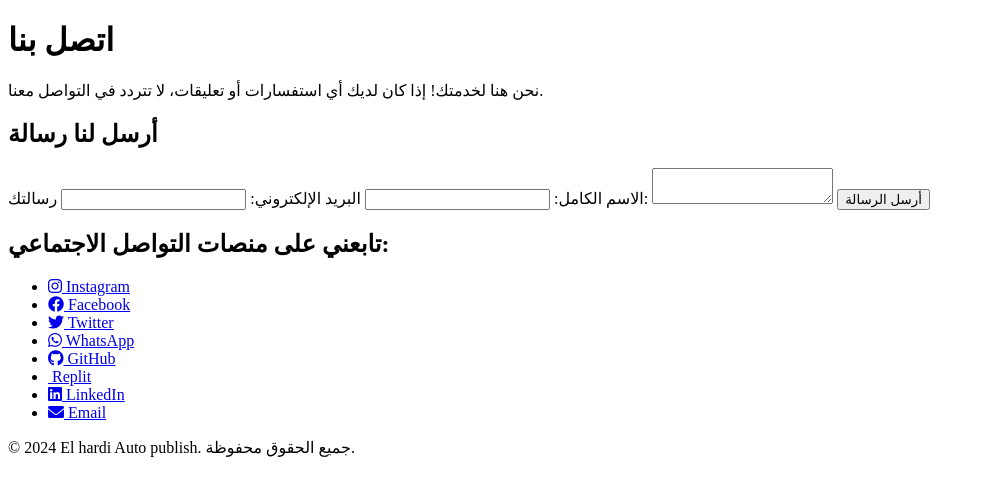
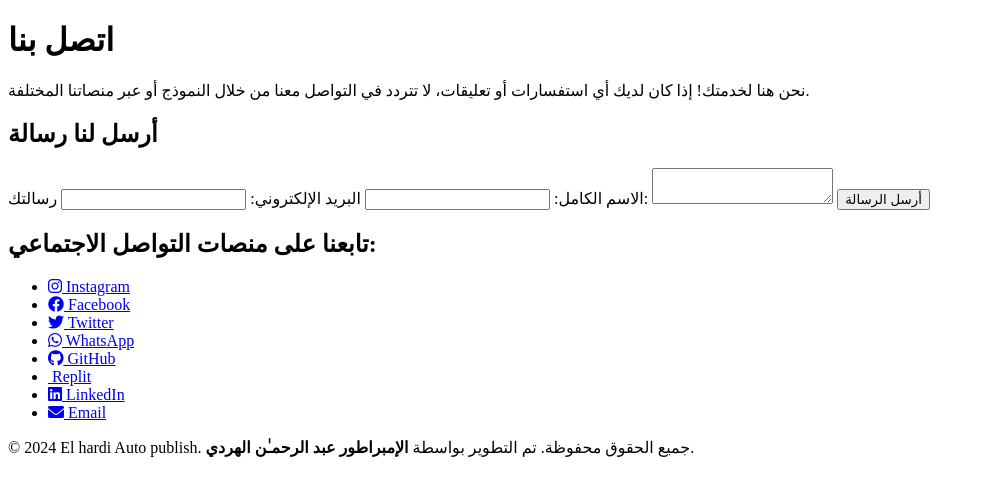
Before and after one commit to Emperor-1231/El-hardi-Auto-publish-, a website: page views/contact.html in a window 1280 px wide. Shown: the whole page, without its empty margins (0-985 px from the left). Drawn offline with Linux system fonts and the light colour scheme; some icons are missing.

Commit message:
contact.html

```diff
--- a/views/contact.html
+++ b/views/contact.html
@@ -1,18 +1,20 @@
 <!-- contact.html -->
 <!DOCTYPE html>
 <html lang="ar">
+
 <head>
     <meta charset="UTF-8">
     <meta name="viewport" content="width=device-width, initial-scale=1.0">
     <meta http-equiv="X-UA-Compatible" content="ie=edge">
     <title>اتصل بنا | El hardi Auto publish</title>
-    <link rel="stylesheet" href="/public/css/style.css"> <!-- تأكد من المسار الصحيح لملف الـ CSS -->
+    <link rel="stylesheet" href="/public/style.css"> <!-- تعديل المسار ليتناسب مع بنية المشروع -->
     <link rel="stylesheet" href="https://cdnjs.cloudflare.com/ajax/libs/font-awesome/6.0.0-beta3/css/all.min.css"> <!-- تحميل مكتبة الأيقونات -->
 </head>
+
 <body>
     <header>
         <h1>اتصل بنا</h1>
-        <p>نحن هنا لخدمتك! إذا كان لديك أي استفسارات أو تعليقات، لا تتردد في التواصل معنا.</p>
+        <p>نحن هنا لخدمتك! إذا كان لديك أي استفسارات أو تعليقات، لا تتردد في التواصل معنا من خلال النموذج أو عبر منصاتنا المختلفة.</p>
     </header>
 
     <section class="contact-form">
@@ -32,7 +34,7 @@
     </section>
 
     <section class="social-links">
-        <h2>تابعني على منصات التواصل الاجتماعي:</h2>
+        <h2>تابعنا على منصات التواصل الاجتماعي:</h2>
         <ul>
             <li><a href="https://www.instagram.com/emperor_._1?igsh=enM4aG55Nmwwdmx2" class="social-btn instagram" target="_blank"><i class="fab fa-instagram"></i> Instagram</a></li>
             <li><a href="https://www.facebook.com/profile.php?id=61564682586815&mibextid=ZbWKwL" class="social-btn facebook" target="_blank"><i class="fab fa-facebook"></i> Facebook</a></li>
@@ -46,9 +48,10 @@
     </section>
 
     <footer>
-        <p>&copy; 2024 El hardi Auto publish. جميع الحقوق محفوظة.</p>
+        <p>&copy; 2024 El hardi Auto publish. جميع الحقوق محفوظة. تم التطوير بواسطة <strong>الإمبراطور عبد الرحمـٰن الهردي</strong>.</p>
     </footer>
 
-    <script src="/public/js/script.js"></script> <!-- تأكد من المسار الصحيح لملف الـ JS -->
+    <script src="/public/script.js"></script> <!-- تعديل المسار ليتناسب مع بنية المشروع -->
 </body>
+
 </html>
```
